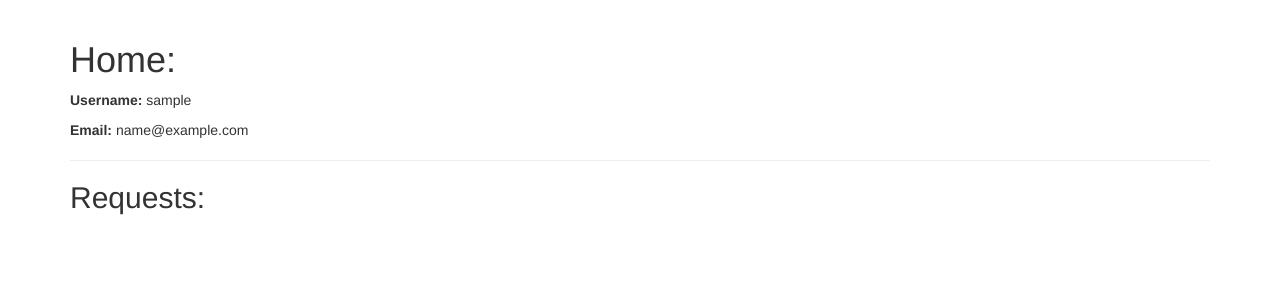
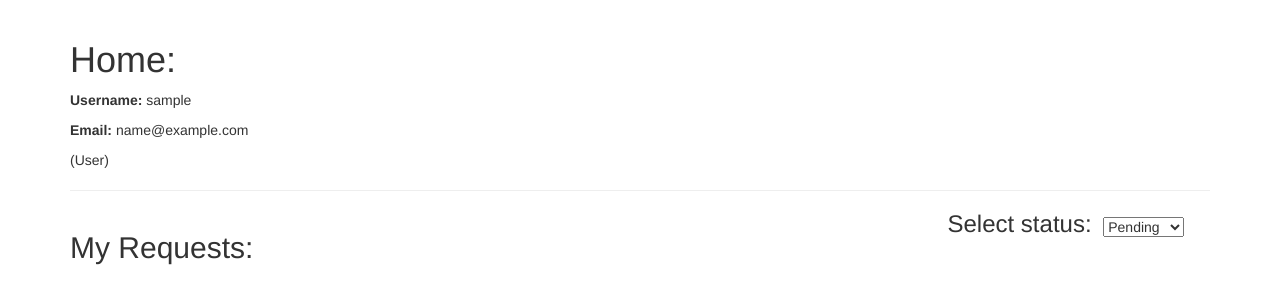
Before and after one commit to Minimonks/GF_Assignment_Project, a Flask app: page /home/ in a window 1280 px wide. Shown: the part 52-356 px from the top of the page. Run offline with Flask 3, Linux system fonts and the light colour scheme; a user stored in the database is signed in; tables that the repository leaves empty hold one stand-in row (values such as "Sample post"); some libraries are stand-ins or nearby versions.

Commit message:
Home page starty of changes

```diff
--- a/app/main/routes.py
+++ b/app/main/routes.py
@@ -38,9 +38,20 @@ def logout():
     return redirect(url_for('main.login'))
 
 @main.route("/home/")
+@main.route("/home/<status>")
 @login_required
-def home():
-    return render_template('index.html')
+def home(status=None):
+    if current_user.RoleID is 1: #User
+        if status is None:
+         #Get all requests that are unnaproved
+         role="User"
+         return render_template('index.html', role=role)
+    else: #Admin
+        if status is None:
+         #Get all requests that are unnaproved
+         role="Admin"
+         return render_template('index.html', role=role)
+
 
 @main.route("/about/")
 def about():
--- a/app/templates/index.html
+++ b/app/templates/index.html
@@ -3,10 +3,27 @@
 {% block page_content %}
 <div>
     <h1>Home: </h1>
-          <p class="card-text"><b>Username:</b> {{current_user.Username}} </p>
-          <p class="card-text"><b>Email:</b> {{current_user.Email}} </p>
+          <p><b>Username:</b> {{current_user.Username}} </p>
+          <p><b>Email:</b> {{current_user.Email}} </p>
+          ({{role}})
       <hr>
 
-    <h2>Requests:</h2><br>
+    <div class="row">
+        <div class="col-md-9">
+            {% if current_user.RoleID == 1 %}
+            <h2>My Requests:</h2>
+            {% else %}
+            <h2>System Requests:</h2>
+            {% endif %}
+
+        </div>
+        <div class="col-md-3"><h3 style="display: inline;">Select status:</h3> &nbsp; <select>
+
+            <option value="Pending">Pending</option>
+            <option value="Accepted">Accepted</option>
+            <option value="Rejected">Rejected</option>
+        </Select></div>
+    </div>
+      <br>
 </div>
 {% endblock %}
```
